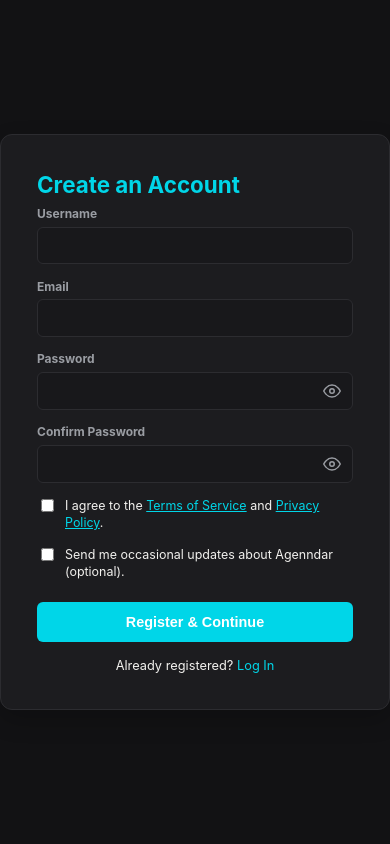
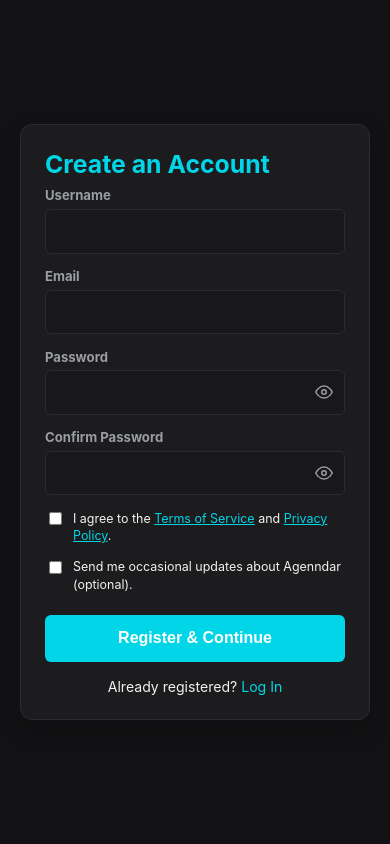
Before and after one commit to dynamixAI/priority-planner-app, a Flask app: page /register in a window 390 px wide. Run offline with Flask 3, Linux system fonts and the light colour scheme; parts of the project's set-up code (start-up, migrations or seed data) failed here and were passed over.

Commit message:
Mobile-responsive pass on auth and settings pages (Stage A)

```diff
--- a/app.py
+++ b/app.py
@@ -1186,4 +1186,4 @@ def update_task_priority():
 
 
 if __name__ == "__main__":
-    app.run(host="0.0.0.0", port=5000, debug=True)
+    app.run(host="0.0.0.0", port=8080, debug=True)
--- a/templates/priority_setup.html
+++ b/templates/priority_setup.html
@@ -46,9 +46,13 @@
       background: var(--card-bg);
       padding: 2.25rem;
       border-radius: 12px;
-      width: 560px;
+      width: 100%;
+      max-width: 560px;
       box-shadow: 0 10px 25px rgba(0,0,0,0.1);
       border: 1px solid var(--border);
+    }
+    @media (max-width: 420px) {
+      .card { padding: 1.5rem; }
     }
     h2 { margin-top: 0; color: var(--primary); font-size: 1.4rem; }
     p { font-size: 0.85rem; color: var(--subtext); line-height: 1.4; margin-bottom: 1.25rem; }
--- a/templates/register.html
+++ b/templates/register.html
@@ -38,14 +38,17 @@
       display: flex;
       align-items: center;
       justify-content: center;
-      height: 100vh;
+      min-height: 100vh;
+      padding: 1.25rem;
+      box-sizing: border-box;
       transition: background 0.15s ease, color 0.15s ease;
     }
     .card {
       background: var(--card-bg);
       padding: 2.25rem;
       border-radius: 12px;
-      width: 380px;
+      width: 100%;
+      max-width: 380px;
       box-shadow: 0 10px 25px rgba(0,0,0,0.2);
       border: 1px solid var(--border);
     }
@@ -113,6 +116,14 @@
     .consent-group input[type="checkbox"] { width: auto; margin-top: 0.15rem; flex-shrink: 0; }
     .consent-group label { font-size: 0.78rem; font-weight: normal; color: var(--text); margin-bottom: 0; line-height: 1.4; }
     .consent-group a { color: var(--primary); }
+      @media (max-width: 420px) {
+      .card { padding: 1.5rem; }
+      h2 { font-size: 1.55rem; }
+      label { font-size: 0.82rem; }
+      input { padding: 0.8rem; font-size: 0.95rem; }
+      .btn { padding: 0.9rem; font-size: 1rem; }
+      .links { font-size: 0.88rem; }
+    }
   </style>
 </head>
 <body>
```
Also changed, not shown: templates/forgot_password.html (+13 -2 lines), templates/login.html (+13 -2 lines), templates/reset_password.html (+13 -2 lines).
